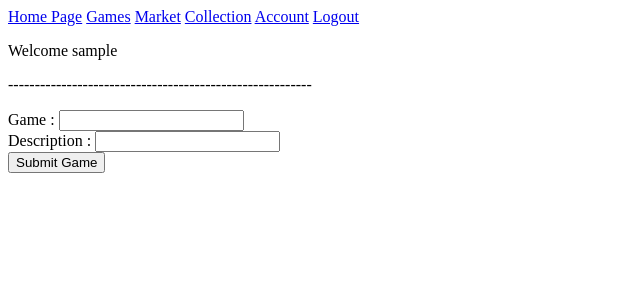
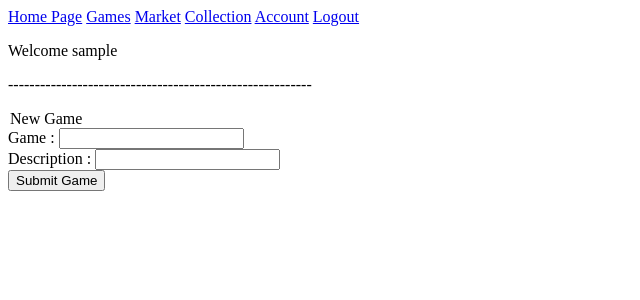
Before and after one commit to hsjhita1/QAProject1, a Flask app: page /addgame in a window 1280 px wide. Shown: the top 300 px of the page, without its empty margins (0-640 px from the left). Run offline with Flask 2, Linux system fonts and the light colour scheme; the visitor is signed in with stand-in values (Sample User, id 1); data comes from the database, SQL or seed files in the repository; data that the repository does not hold is empty.

Commit message:
Update games work

```diff
--- a/application/routes.py
+++ b/application/routes.py
@@ -87,7 +87,7 @@ def addgame():
     else:
         print('Game already exists')
         return redirect(url_for('home'))
-    return render_template('new_game.html', title='Add Game', form = form)
+    return render_template('new_game.html', title='Add Game', form = form, legend = 'New Game')
 
 @app.route('/logout')
 @login_required
@@ -105,7 +105,7 @@ def gameName(name):
     gameID = Games.query.filter_by(game_name = name).first()
     id = gameID.id
     #post = Posts.query.filter_by(game = id).all()
-    return render_template('one_game.html', title = name)
+    return render_template('one_game.html', title = name, game = gameID)
 
 @app.route('/account', methods=['GET', 'POST'])
 @login_required
@@ -123,6 +123,22 @@ def account():
         form.email.data = current_user.email
     return render_template('account.html', title='Update Account', form=form)
 
+@app.route('/games/<name>/update', methods=['GET', 'POST'])
+@login_required
+def updateGame(name):
+    game = Games.query.filter_by(game_name = name).first()
+    id = game.id
+    form = NewGame()
+    if form.validate_on_submit():
+        game.game_name = form.game.data
+        game.description = form.description.data
+        db.session.commit()
+        return redirect(url_for('games'))
+    elif request.method == 'GET':
+        form.game.data = game.game_name
+        form.description.data = game.description
+    return render_template('new_game.html', title = 'Update', form = form,  legend = 'Update Game')
+
 
 @app.route('/account/delete', methods=['GET', 'POST'])
 @login_required
@@ -137,6 +153,26 @@ def account_delete():
     db.session.commit()
     return redirect(url_for('register'))
 
+@app.route('/games/<name>/delete')
+@login_required
+def gameDelete(name):
+    gameID = Games.query.filter_by(game_name = name).first()
+    id = gameID.id
+    userGame = UserGames.query.filter_by(game = id)
+    for game in userGame:
+        db.session.delete(game)
+    db.session.commit()
+    selling = Market.query.filter_by(game = id)
+    for sell in selling:
+        db.session.delete(sell)
+    db.session.commit()
+    gameExists = Games.query.filter_by(id = id)
+    for game in gameExists:
+        db.session.delete(game)
+        db.session.commit()
+        return redirect(url_for('home'))
+    return render_template('home.html', title = name)
+
 @app.route('/collection')
 @login_required
 def collection():
@@ -150,9 +186,9 @@ def add_collection():
     form = AddGameCol()
     allgames = Games.query.all()
     gameExists = Games.query.filter_by(id = form.game.data).first()
-    exists = db.session.query(db.exists().where(UserGames.user == current_user.user_name and UserGames.game == form.game.data)).scalar()
+    #exists = db.session.query(db.exists().where(UserGames.user == current_user.user_name and UserGames.game == form.game.data)).scalar()
     if form.validate_on_submit():
-        if not exists:
+    #    if not exists:
             addCol = UserGames(
                 game = form.game.data,
                 user = current_user.user_name
@@ -162,9 +198,9 @@ def add_collection():
             db.session.add(addCol)
             db.session.commit()
             return redirect(url_for('collection'))
-        else:
+    #    else:
             print('Already in collection')
-            return redirect(url_for('collection'))
+    #        return redirect(url_for('collection'))
     else:
         print(form.errors)
     return render_template('addcol.html', title = 'Add to Collection', form = form, games = allgames)
--- a/application/templates/new_game.html
+++ b/application/templates/new_game.html
@@ -2,6 +2,7 @@
 {% block body_content %}
     <div class='form'>
         <form method='POST' action=''>
+            <legend>{{ legend }}</legend>
             {{ form.hidden_tag() }}
             {{ form.game.label }}
             {{ form.game }}
```
Also changed, not shown: application/templates/one_game.html (+7 -0 lines).
